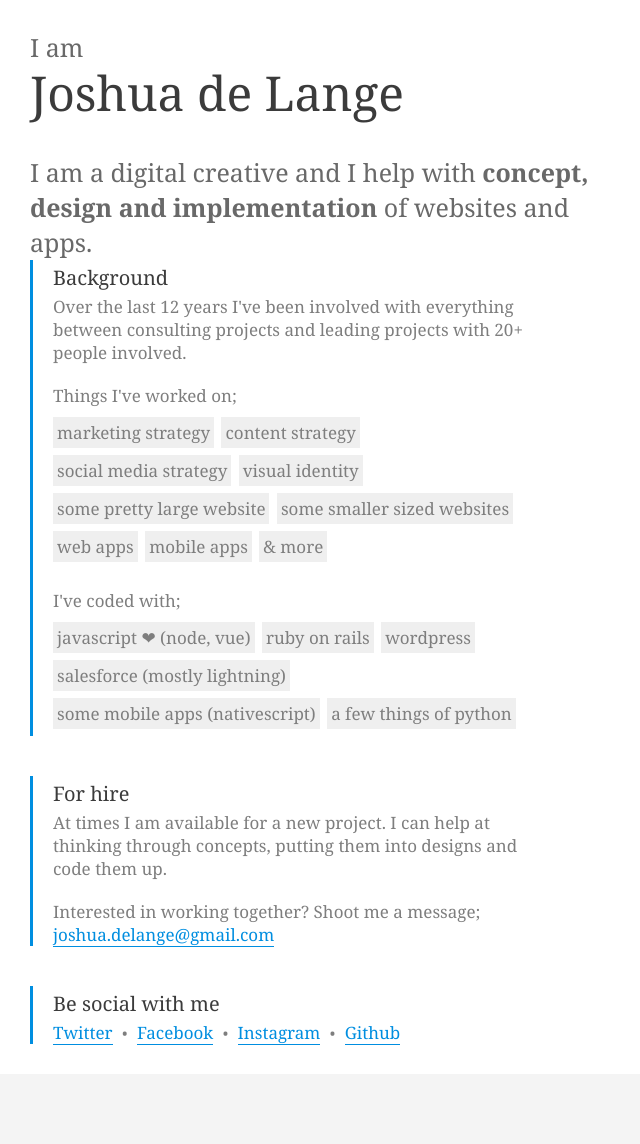
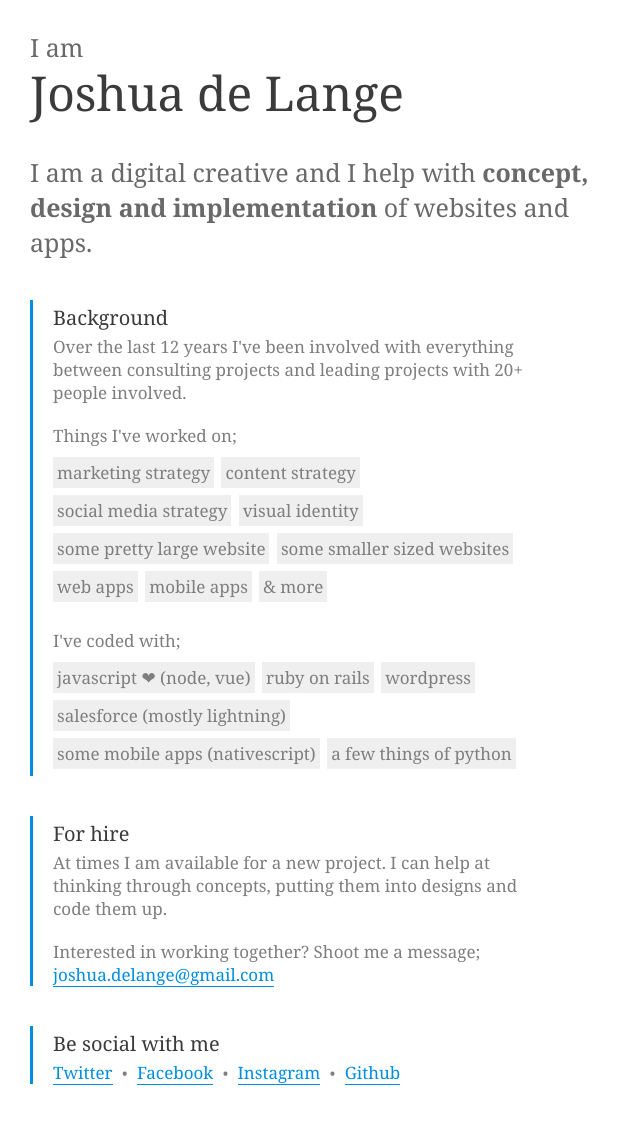
Before and after one commit to joshuadelange/joshuadelange.com, a Jekyll site: the page built from index.html, in a window 1280 px wide. Shown: the whole page, without its empty margins (0-640 px from the left). Built offline with Jekyll 4.4.1, drawn with Linux system fonts in a browser that asks for light colours; Markdown is read by kramdown in place of the engine named in the settings; before the commit the page ends 1074 px from its top, so only the background shows below that.

Commit message:
style fix

```diff
--- a/css/main.css
+++ b/css/main.css
@@ -18,14 +18,18 @@ body {
 /* LEZ GET INTO LAYOUT! :D */
 article {
   padding: 30px;
+  padding-bottom: 60px;
   width: 600px;
   background-color: #fff;
+}
+
+section {
+  margin-bottom: 40px;
 }
 
 section.bordered {
   border-left: 3px solid #008EE0;
   padding-left: 20px;
-  margin-bottom: 40px;
   padding-right: 90px;
 }
 
```
